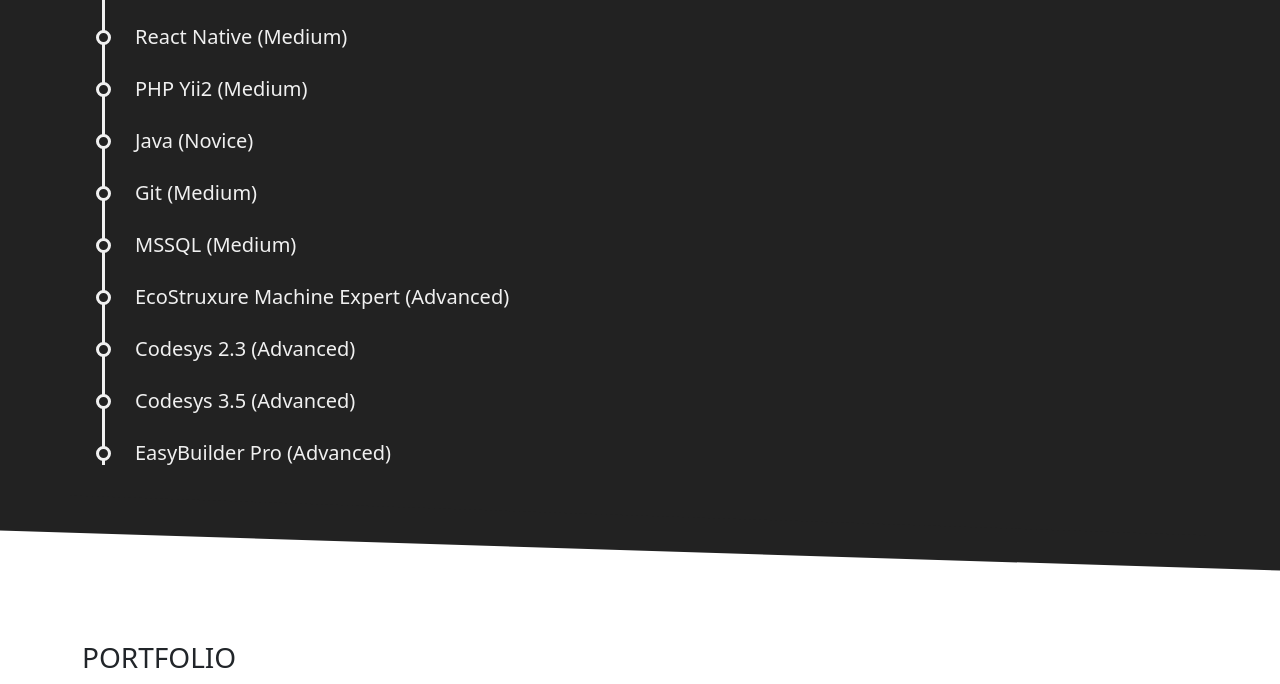
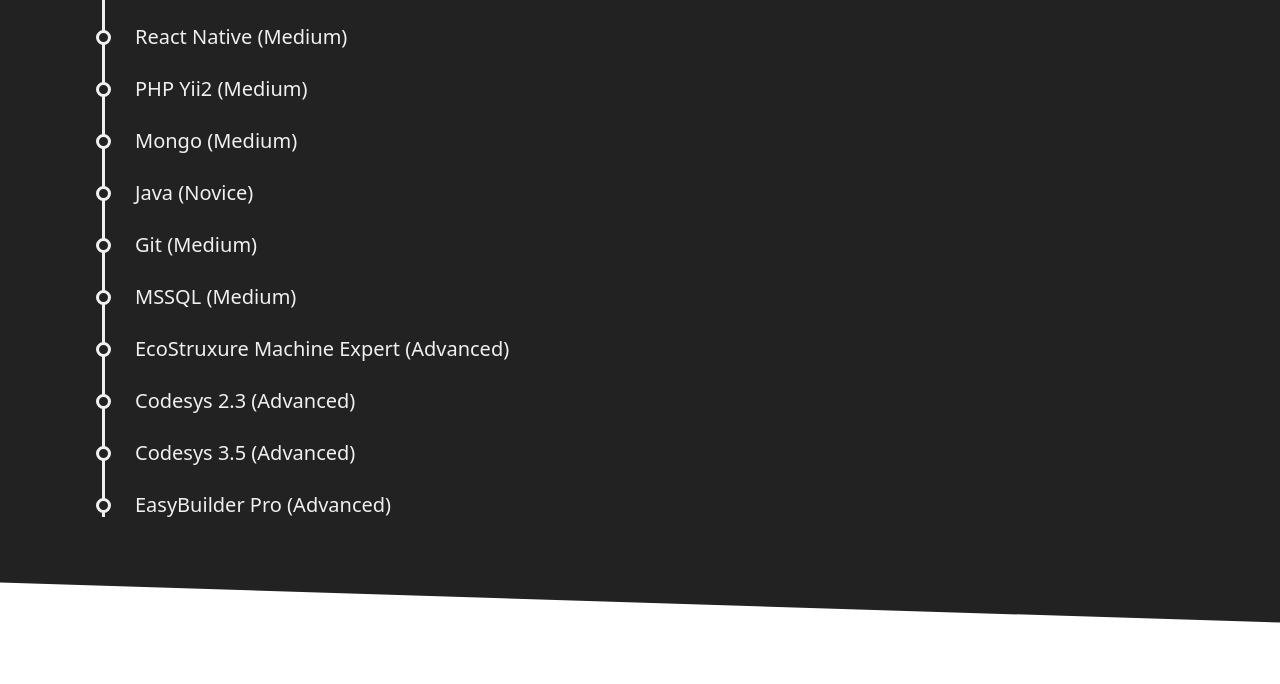
Before and after one commit to TOPans/cv, a plain HTML site: page index.html in a window 1280 px wide. Shown: the part 1827-2511 px from the top of the page. Drawn offline with nearby package versions, Linux system fonts and the light colour scheme.

Commit message:
fix: skills

```diff
--- a/index.html
+++ b/index.html
@@ -157,6 +157,7 @@
               <li><h5>React (Medium)</h5></li>
               <li><h5>React Native (Medium)</h5></li>
               <li><h5>PHP Yii2 (Medium)</h5></li>
+              <li><h5>Mongo (Medium)</h5></li>
               <li><h5>Java (Novice)</h5></li>
               <li><h5>Git (Medium)</h5></li>
               <li><h5>MSSQL (Medium)</h5></li>
```
